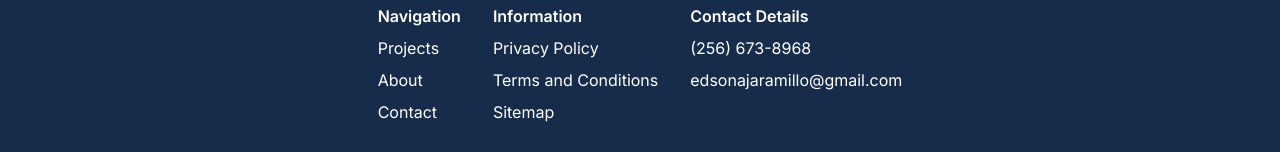
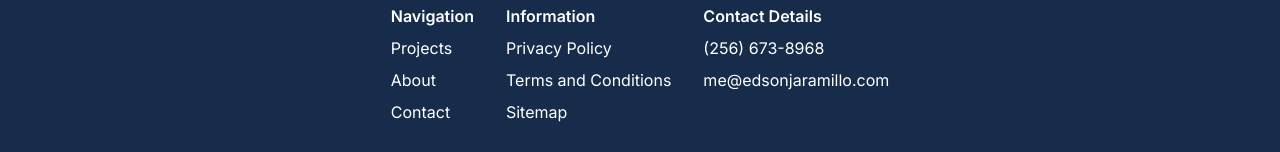
Before and after one commit to edsonjaramillo/portfolio, a Next.js app: page / in a window 1280 px wide. Shown: the part 1328-1480 px from the top of the page. Built offline with nearby package versions, Linux system fonts and the light colour scheme.

Commit message:
changed email and sitemap link

```diff
--- a/components/shared/Footer.tsx
+++ b/components/shared/Footer.tsx
@@ -31,7 +31,7 @@ const Footer = () => {
               <Link href='/terms'>
                 <a className='footer__link'>Terms and Conditions</a>
               </Link>
-              <Link href='/sitemap.xml'>
+              <Link href='/sitemap'>
                 <a className='footer__link'>Sitemap</a>
               </Link>
             </FooterSection>
@@ -40,11 +40,8 @@ const Footer = () => {
               <a aria-label='Phone Number' href='tel:2566738968' className='footer__link'>
                 (256) 673-8968
               </a>
-              <a
-                href='mailto:edsonajaramillo@gmail.com'
-                className='footer__link'
-                aria-label='Email'>
-                edsonajaramillo@gmail.com
+              <a href='mailto:me@edsonjaramillo.com' className='footer__link' aria-label='Email'>
+                me@edsonjaramillo.com
               </a>
             </FooterSection>
           </div>
@@ -63,10 +60,10 @@ const Footer = () => {
 
 const GithubIcon = () => (
   <a
-    href='https://github.com'
+    href='https://github.com/edsonjaramillo?tab=repositories'
     className='footer__socialicon'
     target='_blank'
-    rel='noreferrer external nofollow noopener'
+    rel='noopener nofollow noreferrer external'
     aria-label='Link to Github profile'>
     <svg
       height='100%'
@@ -86,8 +83,8 @@ const LinkedinIcon = () => (
   <a
     href='https://linkedin.com'
     className='footer__socialicon'
+    rel='noopener nofollow noreferrer external'
     target='_blank'
-    rel='noreferrer external nofollow'
     aria-label='Link to LinkedIn profile'>
     <svg
       height='100%'
```
